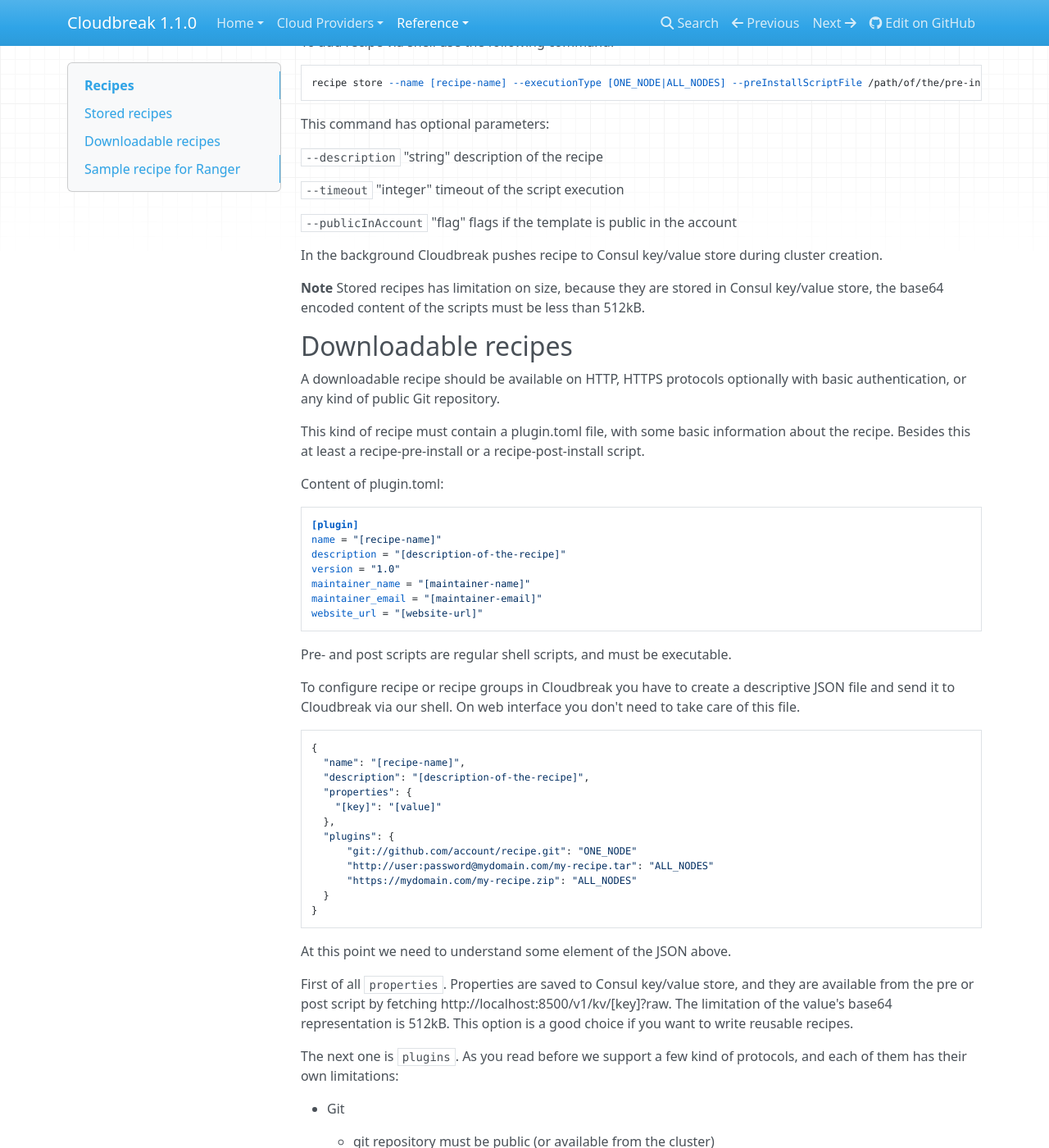
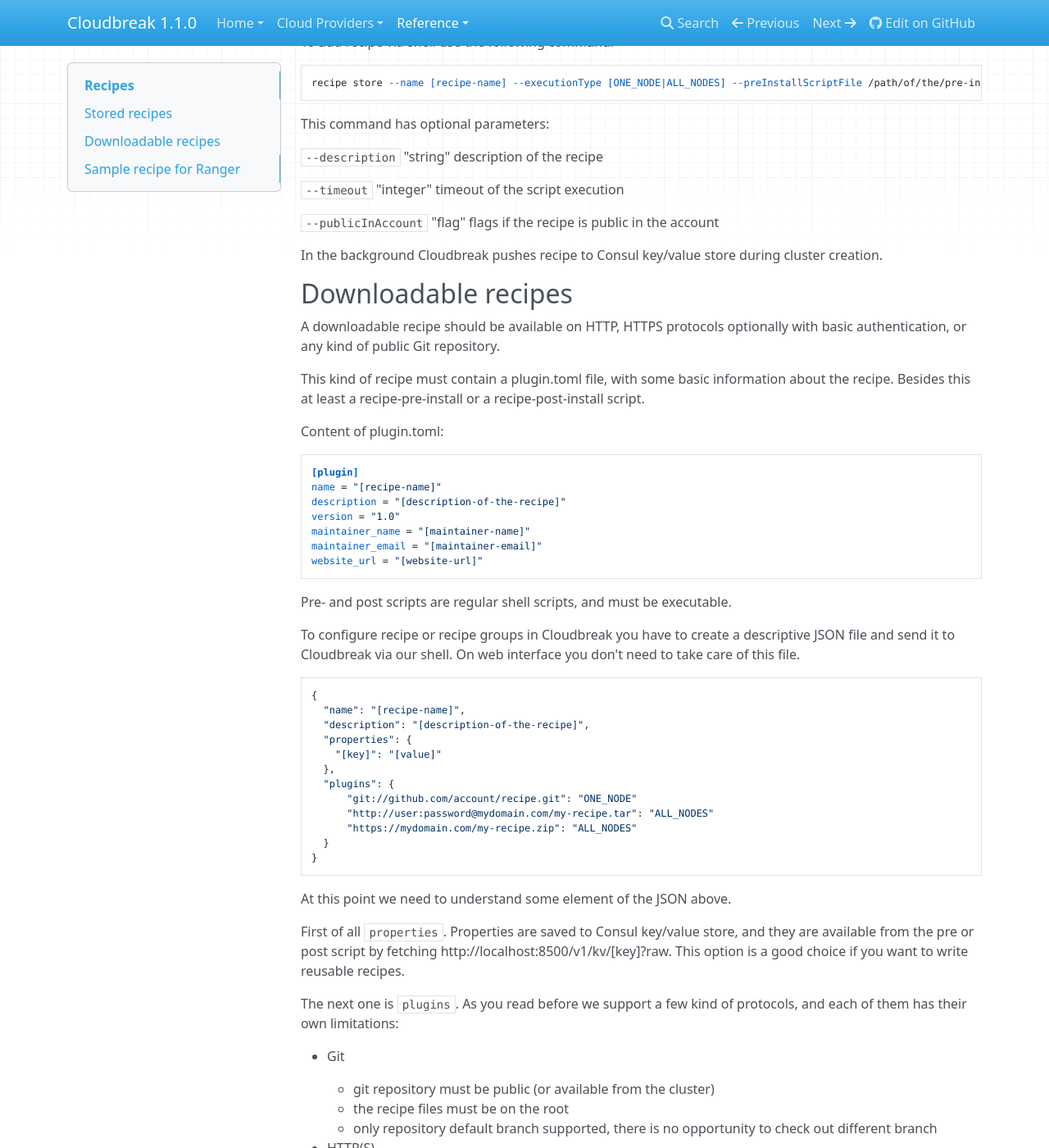
Before and after one commit to wprender/cloudbreak-docs, an MkDocs documentation site: the page built from docs/recipes.md, in a window 1280 px wide and 1400 px high, scrolled down 607 px. Shown: the whole window at 82% size. Built offline with MkDocs 1.6.1, drawn with Linux system fonts in a browser that asks for light colours; nearby versions of some CDN libraries; old or Windows-style settings are respelled for this version of MkDocs; some of the changed text lies outside the part shown.

```diff
--- a/docs/recipes.md
+++ b/docs/recipes.md
@@ -17,7 +17,7 @@ The easiest way to create a custom recipe:
 
 ###Add recipe
 
-On the web interface under "manage recipes" section you should create new recipe. Please select SCRIPT or FILE type plugin, and fill other required fields.
+On the web interface under **manage recipes** section you should **create new recipe**. Please choose between SCRIPT, FILE or URL type plugin, and fill required fields.
 
 To add recipe via shell use the following command:
 
@@ -31,11 +31,9 @@ This command has optional parameters:
 
 `--timeout` "integer" timeout of the script execution
 
-`--publicInAccount` "flag" flags if the template is public in the account
+`--publicInAccount` "flag" flags if the recipe is public in the account
 
 In the background Cloudbreak pushes recipe to Consul key/value store during cluster creation.
-
-**Note** Stored recipes has limitation on size, because they are stored in Consul key/value store, the base64 encoded content of the scripts must be less than 512kB.
 
 ##Downloadable recipes
 
@@ -75,7 +73,7 @@ To configure recipe or recipe groups in Cloudbreak you have to create a descript
 
 At this point we need to understand some element of the JSON above.
 
-First of all `properties`. Properties are saved to Consul key/value store, and they are available from the pre or post script by fetching http://localhost:8500/v1/kv/[key]?raw. The limitation of the value's base64 representation is 512kB. This option is a good choice if you want to write reusable recipes.
+First of all `properties`. Properties are saved to Consul key/value store, and they are available from the pre or post script by fetching http://localhost:8500/v1/kv/[key]?raw. This option is a good choice if you want to write reusable recipes.
 
 The next one is `plugins`. As you read before we support a few kind of protocols, and each of them has their own limitations:
 
--- a/mkdocs.yml
+++ b/mkdocs.yml
@@ -41,6 +41,7 @@ pages:
         - CLI/Shell : shell.md
         - Account Management: ui_account.md
         - Auto-Scaling : periscope.md
+        - SSSD configuration: sssd.md
         - Recipes: recipes.md
         - Blueprints : blueprints.md
         - Platforms/Topologies : topologies.md
```
Also changed, not shown: docs/sssd.md (added, +100 -0 lines).
